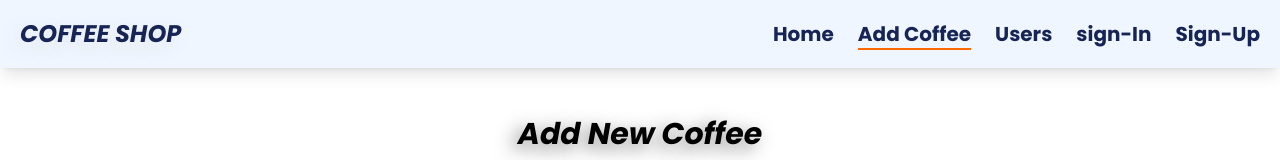
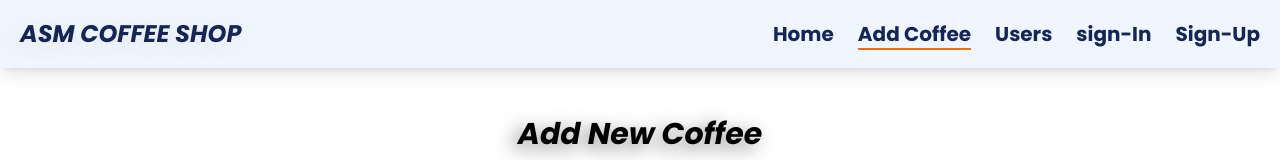
Before and after one commit to ahadsaim9/coffee-store-clint, a React (Vite) app: page /add_coffee in a window 1280 px wide. Shown: the top 160 px of the page. Built offline with nearby package versions, Linux system fonts and the light colour scheme; a web font is replaced by a local one.

Commit message:
changed name

```diff
--- a/src/components/Navbar/Navbar.jsx
+++ b/src/components/Navbar/Navbar.jsx
@@ -9,7 +9,7 @@ const Navbar = () => {
       <div className="flex relative justify-between min-h-17 px-5 items-center shadow-lg">
         <NavLink to="/">
           <h1 className="cursor-pointer text-blue-950 md:text-2xl font-bold italic uppercase [text-shadow:_-6px_5px_18px_rgba(231,231,231,0.90)] ">
-            Coffee shop
+            ASM Coffee shop
           </h1>
         </NavLink>
         <ul
```
